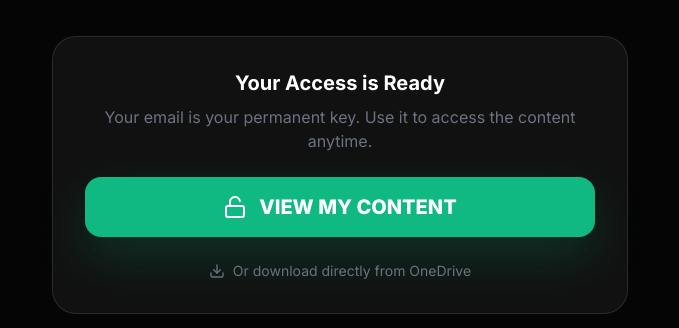
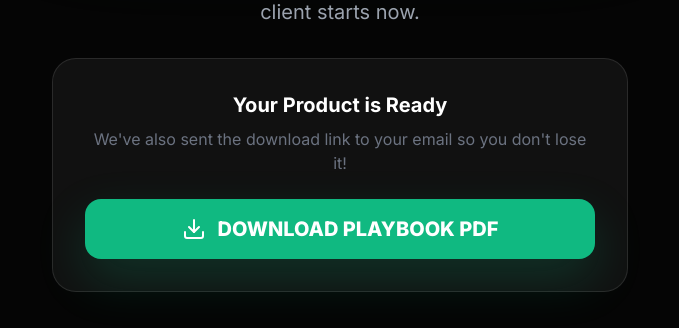
Before and after one commit to akhilprakash634/grow-your-business-landing, a React (Vite) app: page /thank-you in a window 1280 px wide. Shown: the part 333-661 px from the top of the page, without its empty margins (300-979 px from the left). Built offline with nearby package versions, Linux system fonts and the light colour scheme; no server answers.

Commit message:
chore: update thank you page to directly link to PDF download

```diff
--- a/src/pages/thank-you/page.tsx
+++ b/src/pages/thank-you/page.tsx
@@ -34,31 +34,24 @@ export default function ThankYouPage() {
 
         <div className="bg-white/5 border border-white/10 rounded-3xl p-8 space-y-6">
           <div className="space-y-2">
-            <h3 className="text-xl font-bold">Your Access is Ready</h3>
+            <h3 className="text-xl font-bold">Your Product is Ready</h3>
             {buyerEmail && (
               <div className="flex items-center justify-center gap-2 text-emerald-400 text-sm font-medium">
                 <Mail className="w-4 h-4" /> {buyerEmail}
               </div>
             )}
             <p className="text-gray-500">
-              Your email is your permanent key. Use it to access the content anytime.
+              We've also sent the download link to your email so you don't lose it!
             </p>
           </div>
-
-          <Link
-            to="/product-access"
-            className="w-full bg-emerald-500 text-white px-8 py-4 rounded-2xl font-black text-xl hover:bg-emerald-600 transition-all flex items-center justify-center gap-3 shadow-[0_20px_50px_rgba(16,185,129,0.2)]"
-          >
-            <Unlock className="w-6 h-6" /> VIEW MY CONTENT
-          </Link>
 
           <a
             href="https://1drv.ms/b/c/3aac4d58cd15c559/IQC-aJwdaaG9SZTnxvoHF0OvAVoJ5uv-lrqAiLA9cjJ4G5E?e=jiW0I0"
             target="_blank"
             rel="noopener noreferrer"
-            className="flex items-center justify-center gap-2 text-gray-500 hover:text-emerald-400 transition-colors text-sm"
+            className="w-full bg-emerald-500 text-white px-8 py-4 rounded-2xl font-black text-xl hover:bg-emerald-600 transition-all flex items-center justify-center gap-3 shadow-[0_20px_50px_rgba(16,185,129,0.2)]"
           >
-            <Download className="w-4 h-4" /> Or download directly from OneDrive
+            <Download className="w-6 h-6" /> DOWNLOAD PLAYBOOK PDF
           </a>
         </div>
 
```
